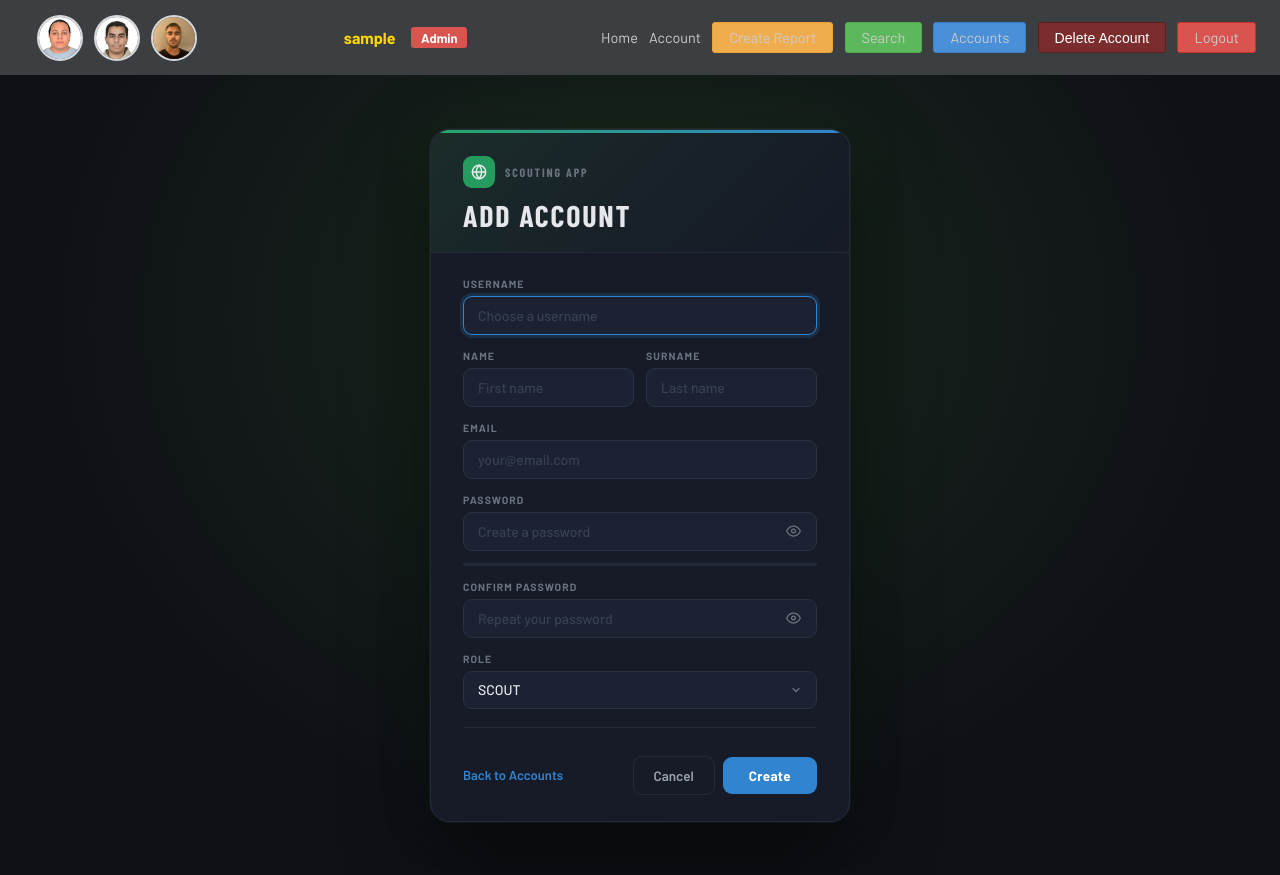
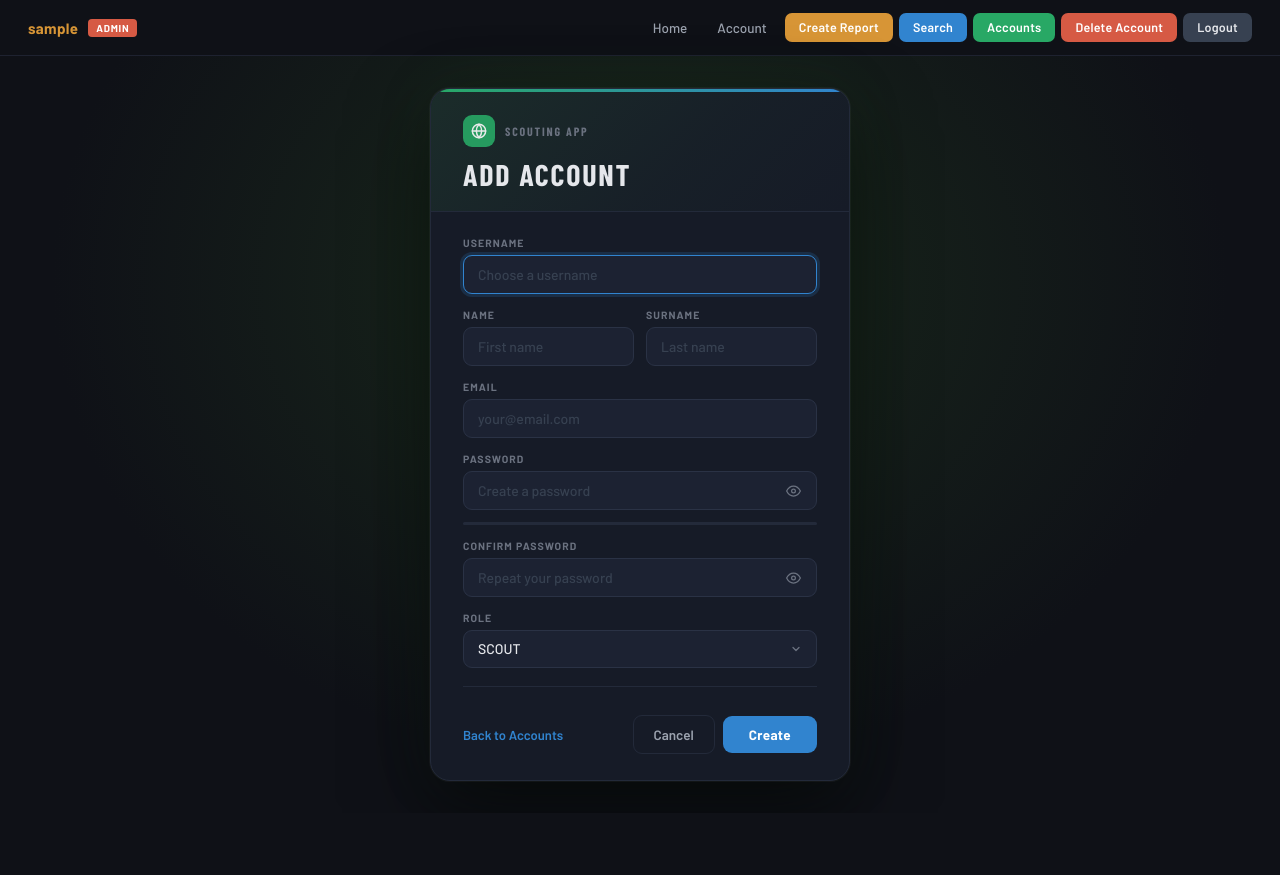
Before and after one commit to alielhelisy/Football-Scouting-App, a Flask app: page /admin/accounts/add in a window 1280 px wide. After the commit the page ends 781 px from the top, so only its background shows below. Run offline with Flask 3, Linux system fonts and the light colour scheme; the visitor is signed in with stand-in values (Sample User, id 1); some web fonts are replaced.

Commit message:
Update admin add account navbar

```diff
--- a/static/style.css
+++ b/static/style.css
@@ -3898,6 +3898,94 @@ button:disabled { opacity: 0.45; cursor: not-allowed; }
     transform: translateY(0);
 }
 
+.admin-add-account-page .navbar {
+    background: #0f1117;
+    border-bottom: 1px solid #1e2230;
+    min-height: 56px;
+    padding: 0 28px;
+    box-shadow: none;
+}
+
+.admin-add-account-page .personal-brand {
+    display: none;
+}
+
+.admin-add-account-page .nav-info {
+    display: flex;
+    align-items: center;
+    gap: 10px;
+}
+
+.admin-add-account-page .nav-user {
+    font-weight: 700;
+    font-size: 15px;
+    color: #d79536;
+    letter-spacing: 0.02em;
+}
+
+.admin-add-account-page .nav-role,
+.admin-add-account-page .nav-role.admin-badge {
+    background: #d65a44;
+    color: #fff;
+    font-size: 10px;
+    font-weight: 700;
+    padding: 3px 8px;
+    border-radius: 4px;
+    letter-spacing: 0.08em;
+    text-transform: uppercase;
+}
+
+.admin-add-account-page .nav-links {
+    display: flex;
+    align-items: center;
+    gap: 6px;
+}
+
+.admin-add-account-page .nav-links a:not(.btn) {
+    color: #9ca3af;
+    font-size: 13.5px;
+    font-weight: 500;
+    padding: 6px 12px;
+    border-radius: 6px;
+    text-decoration: none;
+}
+
+.admin-add-account-page .nav-links a:not(.btn):hover {
+    color: #fff;
+    background: rgba(255,255,255,0.06);
+}
+
+.admin-add-account-page .nav-links .btn,
+.admin-add-account-page .nav-links button {
+    font-family: 'Barlow', sans-serif;
+    font-size: 12.5px;
+    font-weight: 600;
+    padding: 7px 14px;
+    border-radius: 7px;
+    border: none;
+    cursor: pointer;
+    letter-spacing: 0.02em;
+    transition: all 0.18s ease;
+    text-decoration: none;
+    line-height: 1.2;
+    white-space: nowrap;
+}
+
+.admin-add-account-page .btn-report { background: #d79536; color: #fff; }
+.admin-add-account-page .btn-search { background: #3184cf; color: #fff; }
+.admin-add-account-page .btn-primary { background: #28a865; color: #fff; }
+.admin-add-account-page .btn-delete-account { background: #d65a44; color: #fff; }
+.admin-add-account-page .btn-logout { background: #374151; color: #e5e7eb; }
+.admin-add-account-page .nav-links .btn:hover,
+.admin-add-account-page .nav-links button:hover {
+    filter: brightness(1.12);
+    transform: translateY(-1px);
+}
+
+.admin-add-account-page .container {
+    min-height: calc(100vh - 56px);
+}
+
 @media (max-width: 520px) {
     .create-account-page .fields-row {
         grid-template-columns: 1fr;
```
